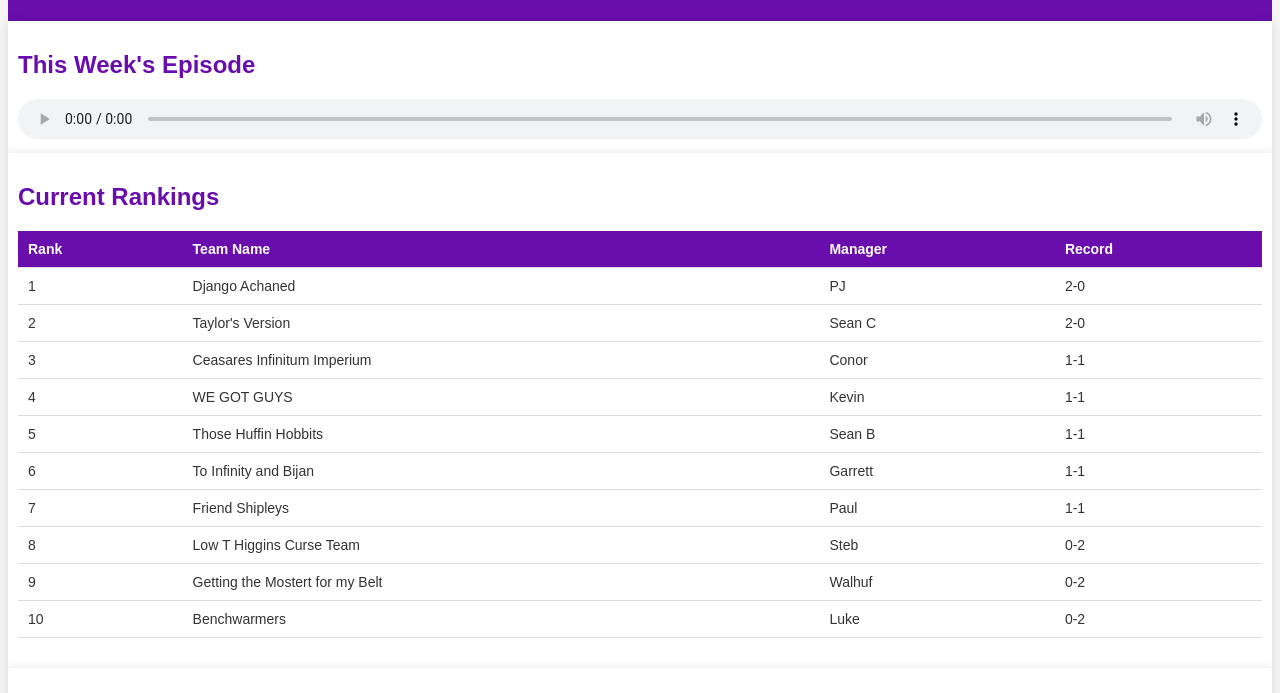
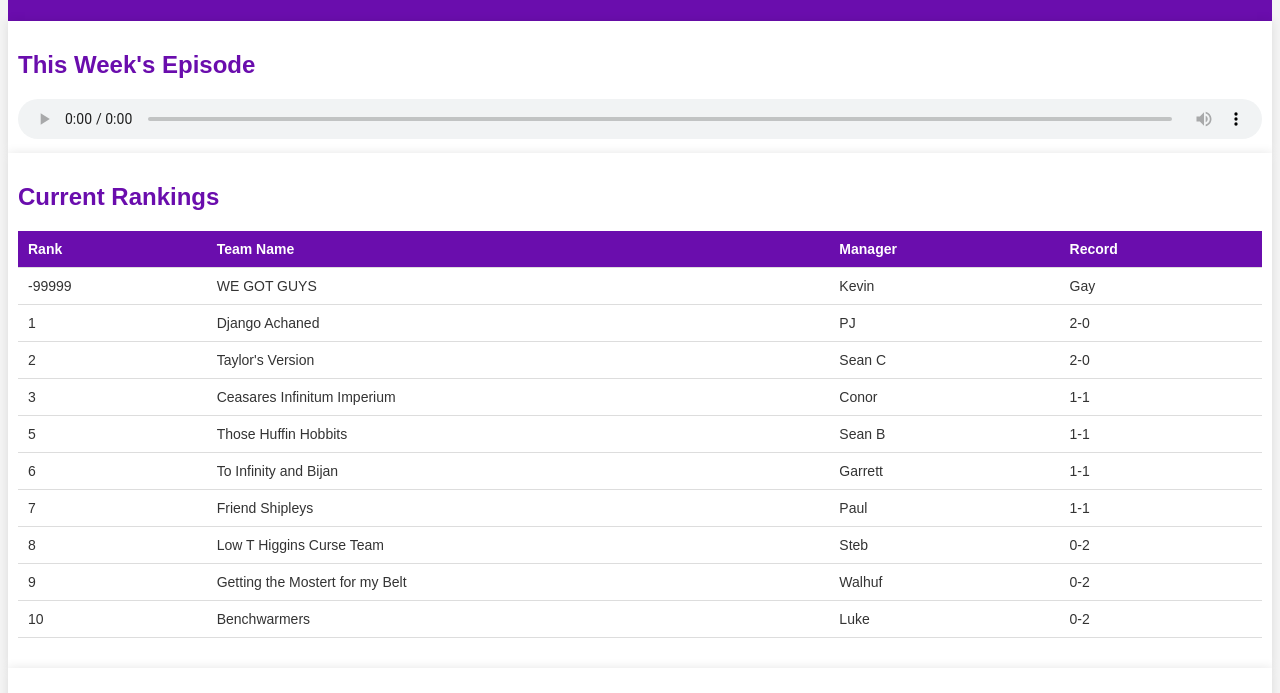
Before and after one commit to BWWLHampionshipLeague/BWWL, a plain HTML site: page index.html in a window 1280 px wide. Shown: the part 107-800 px from the top of the page. Drawn offline with Linux system fonts and the light colour scheme.

Commit message:
kevin gay

```diff
--- a/index.html
+++ b/index.html
@@ -170,10 +170,10 @@
                         <td>1-1</td>
                     </tr>
                     <tr>
-                        <td>4</td>
+                        <td>-99999</td>
                         <td>WE GOT GUYS</td>
                         <td>Kevin</td>
-                        <td>1-1</td>
+                        <td>Gay</td>
                     </tr>
                     <tr>
                         <td>10</td>
```
